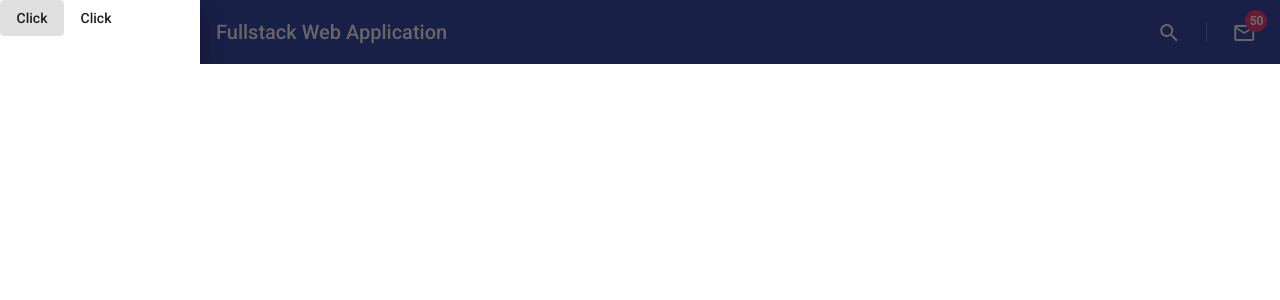
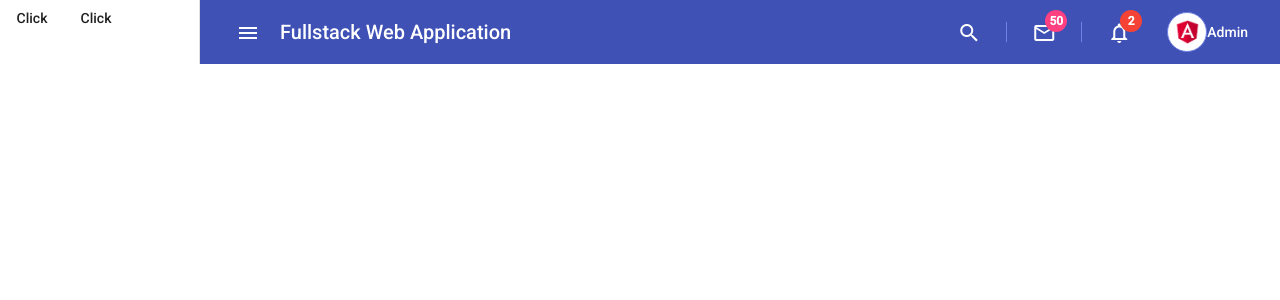
Before and after one commit to iiimomoniii/Intro-fullstack-frontend, an Angular app: page / in a window 1280 px wide. Shown: the top 300 px of the page. Built offline with nearby package versions, Linux system fonts and the light colour scheme.

Commit message:
add button for toggle navbar

```diff
--- a/src/app/app.component.html
+++ b/src/app/app.component.html
@@ -1,5 +1,5 @@
 <mat-sidenav-container class="example-container">
-  <mat-sidenav mode="push" opened="true">
+  <mat-sidenav mode="side" opened="true">
       <button mat-button>Click</button>
       <button mat-button>Click</button>
   </mat-sidenav>
--- a/src/app/components/layouts/header/header.component.html
+++ b/src/app/components/layouts/header/header.component.html
@@ -1,4 +1,7 @@
 <mat-toolbar color="primary">
+  <button mat-button>
+    <mat-icon>menu</mat-icon>
+  </button>
   <span>Fullstack Web Application</span>
   <span class="flex-fill"></span>
   <div class="d-flex align-items-center">
```
